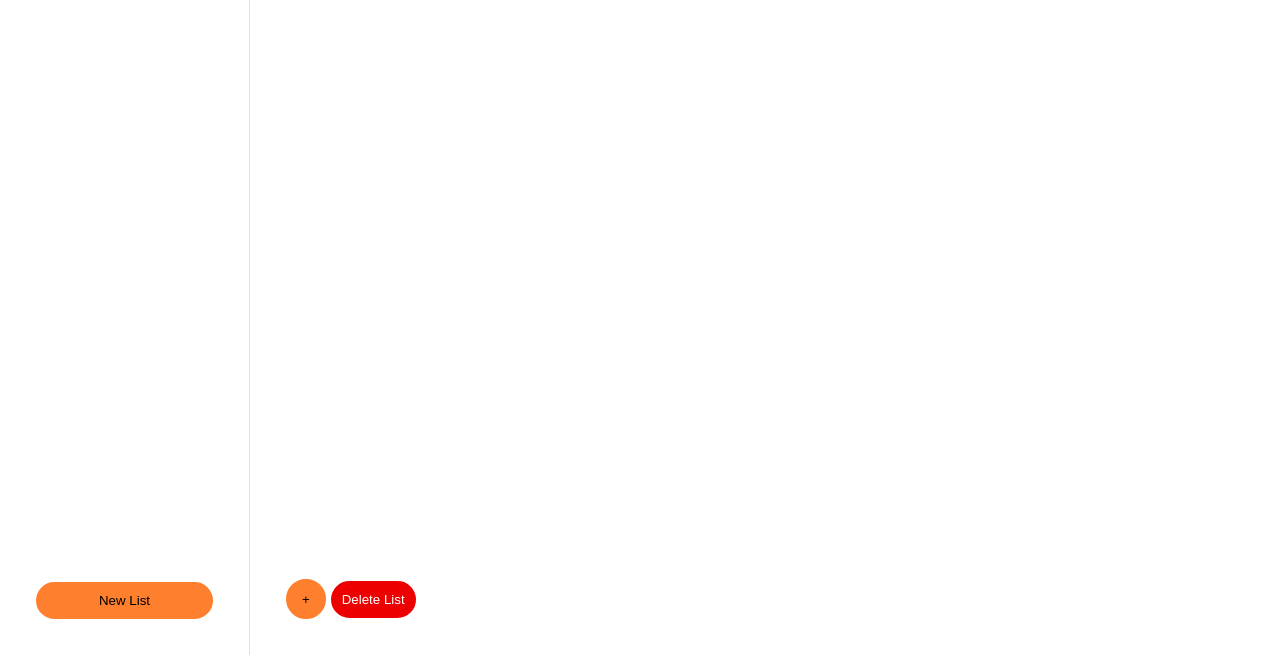
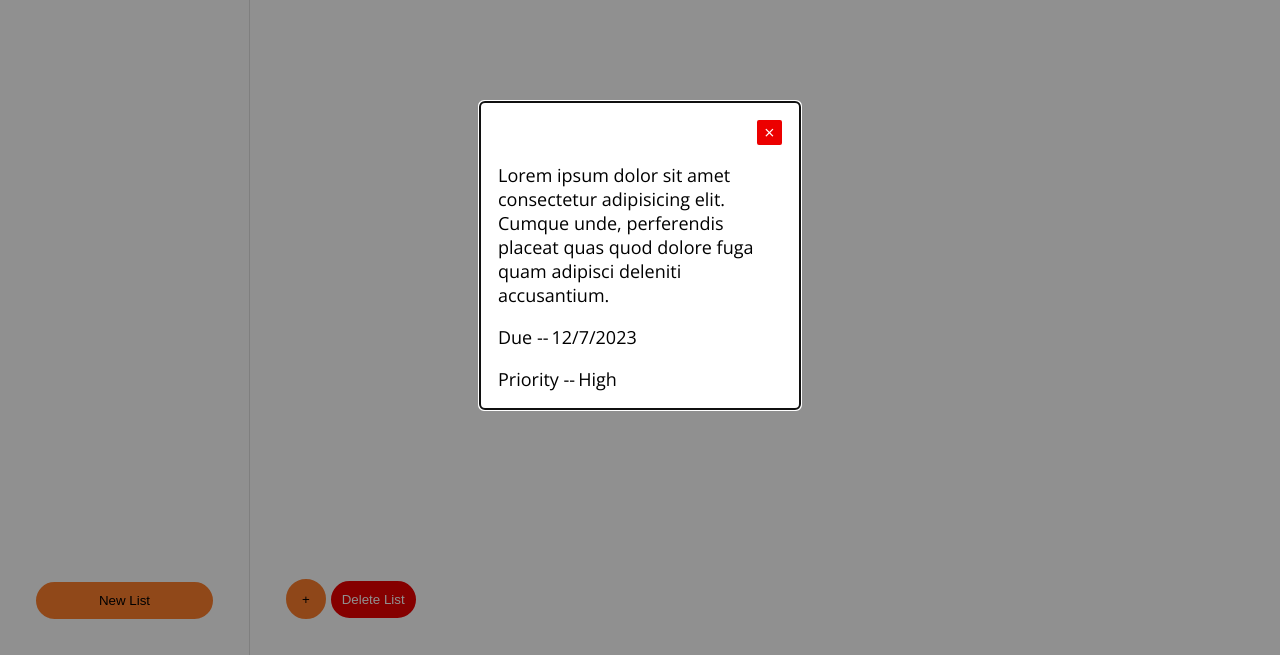
Before and after one commit to jamesspearsv/todo-list, a website built with webpack: page src/template.html in a window 1280 px wide. Shown: the part 145-800 px from the top of the page. Built offline with nearby package versions, Linux system fonts and the light colour scheme.

Commit message:
Began building detailed task view

```diff
--- a/src/main.js
+++ b/src/main.js
@@ -20,7 +20,10 @@ document.addEventListener("DOMContentLoaded", () => {
   // Shared DOM Elements
   const newListDialog = document.getElementById("new-list-dialog");
   const newTaskDialog = document.getElementById("new-task-dialog");
+  const taskDetailDialog = document.getElementById("task-detail-dialog");
   const actionBar = document.getElementById("action-bar");
+
+  ViewController.toggleModal(taskDetailDialog);
 
   // *--- EVENT LISTENERS ---* //
   // Open new list modal with new list button
@@ -142,4 +145,8 @@ document.addEventListener("DOMContentLoaded", () => {
   document
     .getElementById("close-sidebar")
     .addEventListener("click", ViewController.toggleSidebar);
+
+  document.getElementById("task-detail-close").addEventListener("click", () => {
+    ViewController.toggleModal(taskDetailDialog);
+  });
 });
--- a/src/styles/style.css
+++ b/src/styles/style.css
@@ -97,12 +97,33 @@ main {
   align-items: center;
   gap: 0.5rem;
   margin: 0.5rem;
+  cursor: pointer;
 }
 
 #action-bar {
   position: fixed;
   bottom: 0;
   margin-bottom: 2rem;
+}
+
+/* Dialog Menus */
+#task-detail-dialog {
+  width: 25vw;
+  display: flex;
+  flex-direction: column;
+  gap: 1rem;
+}
+
+#task-detail-dialog > div {
+  display: flex;
+  gap: 3px;
+  align-items: center;
+}
+
+#task-detail-header > .crossmark {
+  margin-left: auto;
+  width: 25px;
+  height: 25px;
 }
 
 /* Component Styles */
--- a/src/template.html
+++ b/src/template.html
@@ -115,5 +115,26 @@
       </form>
     </dialog>
     <!--  TODO: TASK DETAIL MODAL -->
+    <dialog id="task-detail-dialog" class="modal">
+      <div id="task-detail-header">
+        <h2 id="task-detail-title"></h2>
+        <div class="crossmark" id="task-detail-close"></div>
+      </div>
+      <div id="task-detail-description">
+        <p>
+          Lorem ipsum dolor sit amet consectetur adipisicing elit. Cumque unde,
+          perferendis placeat quas quod dolore fuga quam adipisci deleniti
+          accusantium.
+        </p>
+      </div>
+      <div id="task-detail-duedate">
+        <p>Due --</p>
+        <p>12/7/2023</p>
+      </div>
+      <div id="task-detail-priority">
+        <p>Priority --</p>
+        <p>High</p>
+      </div>
+    </dialog>
   </body>
 </html>
```
